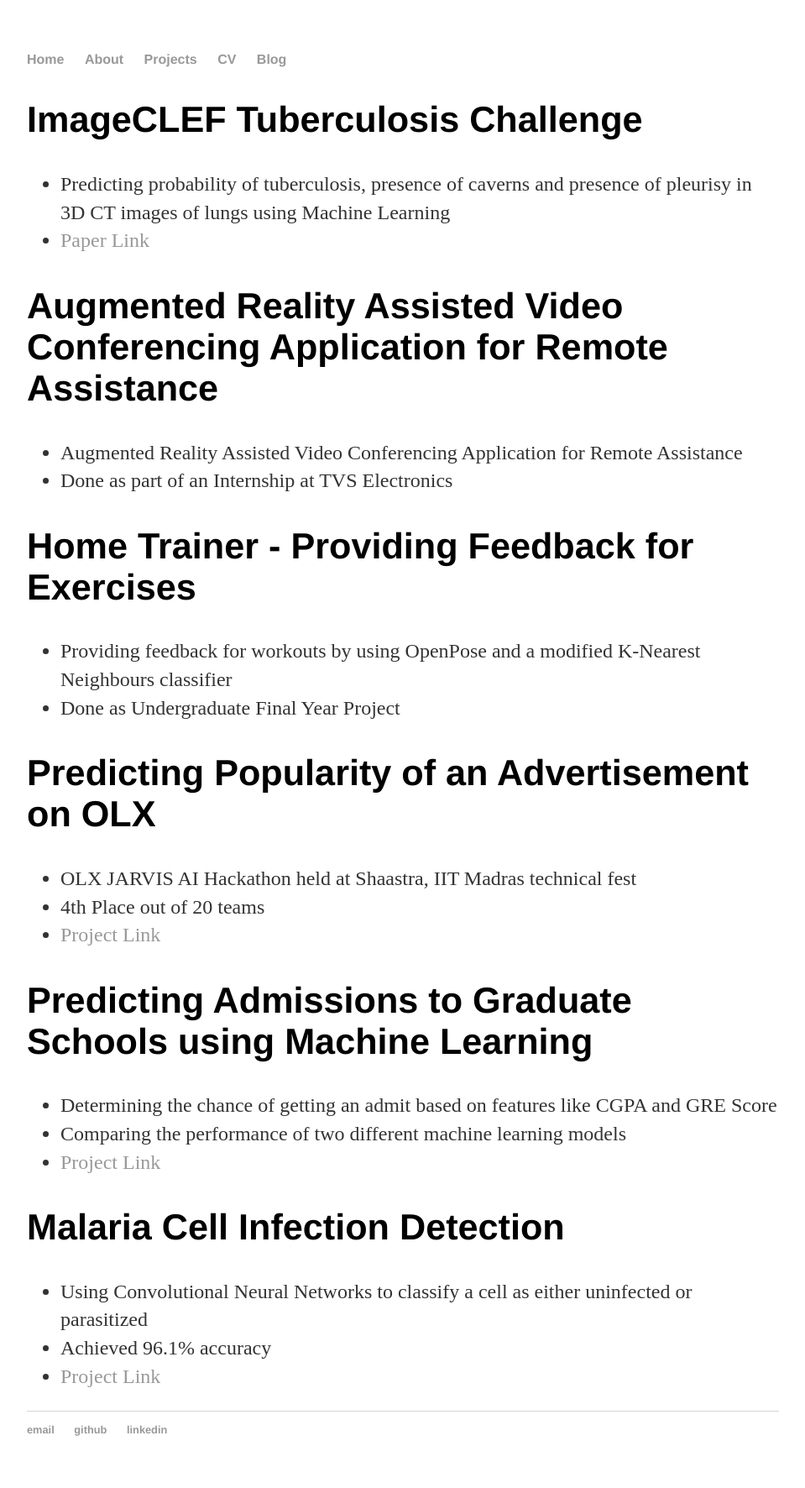
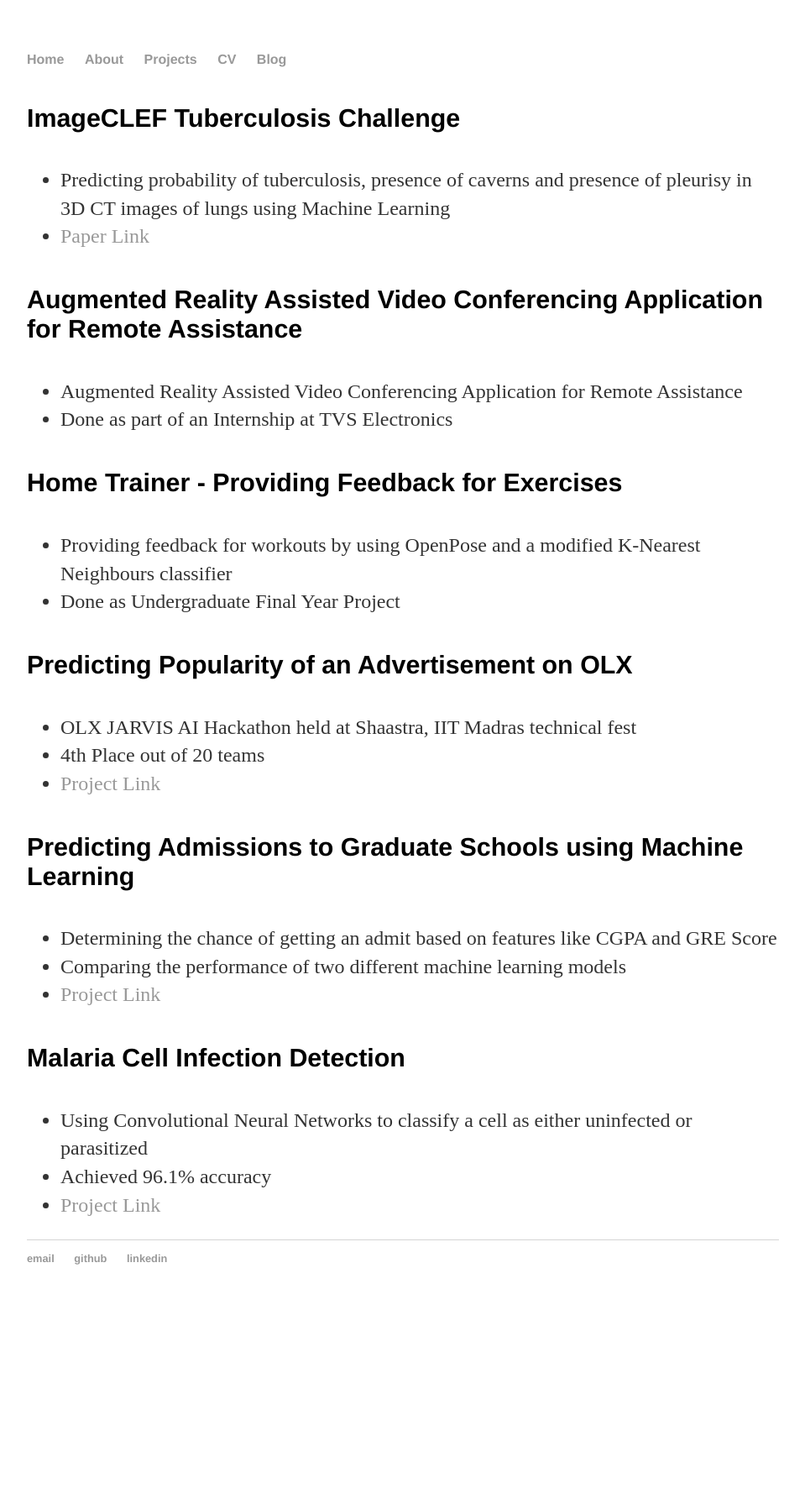
Before and after one commit to arun-y99/arun-y99.github.io, a Jekyll site: the page built from projects/index.html, in a window 1280 px wide. Shown: the whole page at 84% size, without its empty margins (160-1119 px from the left). Built offline with Jekyll 4.4.1, drawn with Linux system fonts in a browser that asks for light colours; after the commit the page ends 1568 px from its top, so only the background shows below that.

```diff
--- a/projects/index.html
+++ b/projects/index.html
@@ -3,39 +3,39 @@ layout: default
 title: Projects
 ---
 <div class="projects">
-	<h2>ImageCLEF Tuberculosis Challenge</h2>
+	<h4>ImageCLEF Tuberculosis Challenge</h4>
 		<ul>
 			<li>Predicting probability of tuberculosis, presence of caverns and presence of pleurisy in 3D CT images of lungs using Machine Learning</li>
 	        	<li><a href="http://ceur-ws.org/Vol-2696/paper_96.pdf">Paper Link</a></li>
 		</ul>
 
-      	<h2>Augmented Reality Assisted Video Conferencing Application for Remote Assistance</h2>
+      	<h4>Augmented Reality Assisted Video Conferencing Application for Remote Assistance</h4>
 		<ul>
 			<li>Augmented Reality Assisted Video Conferencing Application for Remote Assistance</li>
         		<li>Done as part of an Internship at TVS Electronics</li>
       		</ul>
 
-      	<h2>Home Trainer - Providing Feedback for Exercises</h2>
+      	<h4>Home Trainer - Providing Feedback for Exercises</h4>
 		<ul>
 			<li>Providing feedback for workouts by using OpenPose and a modified K-Nearest Neighbours classifier</li>
         		<li>Done as Undergraduate Final Year Project</li>
       		</ul>
 
-	<h2>Predicting Popularity of an Advertisement on OLX</h2>
+	<h4>Predicting Popularity of an Advertisement on OLX</h4>
 		<ul>
 			<li>OLX JARVIS AI Hackathon held at Shaastra, IIT Madras technical fest</li>
         		<li>4th Place out of 20 teams</li>
 			<li><a href="https://github.com/arun-y99/OLX_JARVIS">Project Link</a></li>
       		</ul>
 
-	<h2>Predicting Admissions to Graduate Schools using Machine Learning</h2>
+	<h4>Predicting Admissions to Graduate Schools using Machine Learning</h4>
 		<ul>
 			<li>Determining the chance of getting an admit based on features like CGPA and GRE Score</li>
         		<li>Comparing the performance of two different machine learning models</li>
 			<li><a href="https://www.kaggle.com/ysarun1999/graduateadmissions">Project Link</a></li>
       		</ul>
 
-	<h2>Malaria Cell Infection Detection</h2>
+	<h4>Malaria Cell Infection Detection</h4>
 		<ul>
 			<li>Using Convolutional Neural Networks to classify a cell as either uninfected or parasitized</li>
         		<li>Achieved 96.1% accuracy</li>
```
